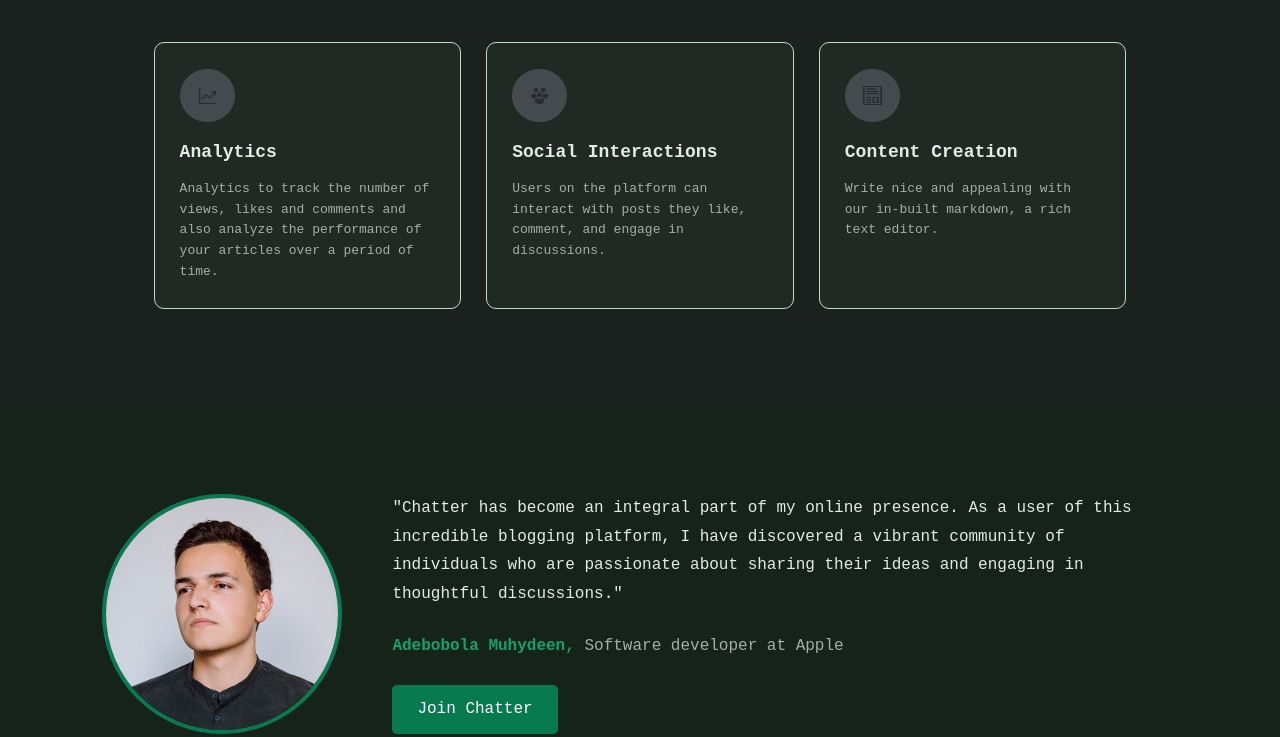
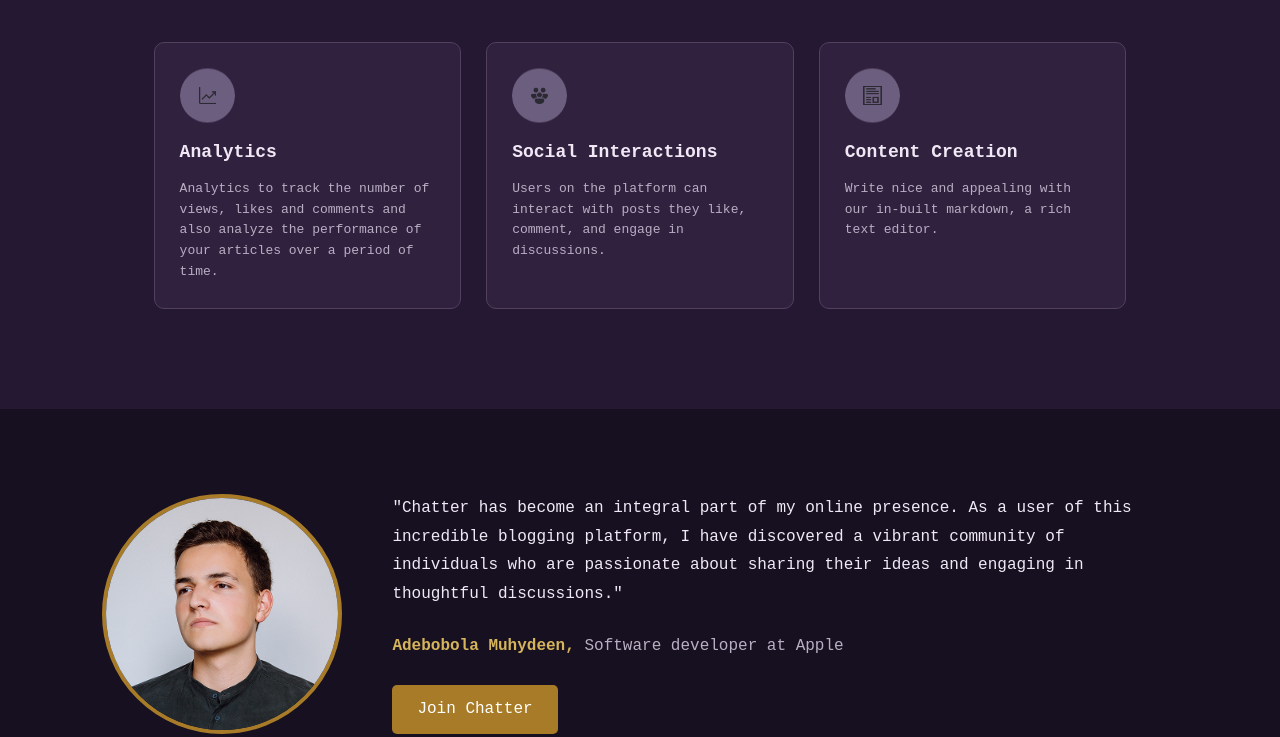
Before and after one commit to laureladiukwu26/First-Assignment-and-Assesment, a plain HTML site: page exam/project.html in a window 1280 px wide. Shown: the part 1270-2007 px from the top of the page. Drawn offline with Linux system fonts and the light colour scheme.

Commit message:
this is it baby

```diff
--- a/exam/style.css
+++ b/exam/style.css
@@ -3,14 +3,14 @@
 ================================= */
 
 :root {
-    --bg-dark: #101412;
-    --bg-surface: #1B211E;
-    --bg-card: #202923;
-    --emerald: #087A50;
-    --emerald-light: #12A36B;
-    --text-light: #E4EAE5;
-    --text-muted: #A5AEA7;
-    --border: #b5e0c7;
+    --bg-dark: #171020;
+    --bg-surface: #241832;
+    --bg-card: #30213F;
+    --emerald: #A77B27;
+    --emerald-light: #D6B45B;
+    --text-light: #F0E9F5;
+    --text-muted: #B9AFC4;
+    --border: #51415F;
 }
 
 * {
@@ -154,7 +154,7 @@ img {
 }
 
 .introduction a:hover,
-.community-content a:hover {
+.community-content a:hover, .testimonial-content a:hover {
     background-color: var(--emerald-light);
 }
 
@@ -245,6 +245,9 @@ img {
     height: 55px;
     object-fit: contain;
     margin-bottom: 15px;
+    background-color: var( --border);
+    padding: 0;
+    border-radius: 50px;
 }
 
 .conviction-card h3 {
@@ -267,7 +270,7 @@ img {
     align-items: center;
     gap: 50px;
     padding: 85px 8%;
-    background-color: #16231B;
+    background-color: var(--bg-dark);
 }
 
 .testimonial>img {
@@ -317,6 +320,7 @@ img {
     justify-content: space-between;
     gap: 60px;
     padding: 100px 10%;
+    background-color: var(--bg-surface);
 }
 
 .community-images {
@@ -370,7 +374,7 @@ img {
     justify-content: space-between;
     gap: 50px;
     padding: 65px 8%;
-    background-color: var(--bg-surface);
+    background-color: var(--bg-dark);
     border-top: 1px solid var(--border);
 }
 
```
